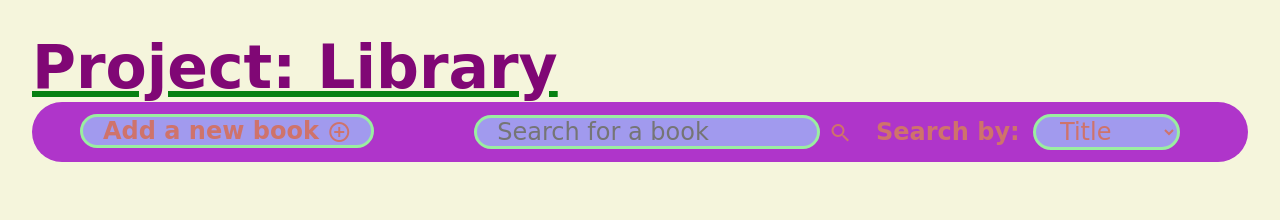
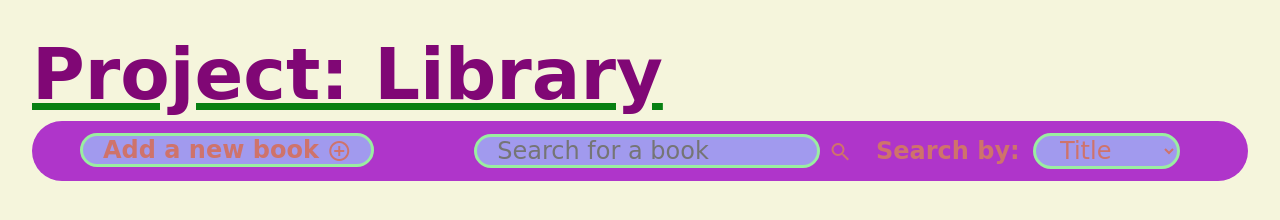
Before and after one commit to ahmetfirat23/project-library, a plain HTML site: page index.html in a window 1280 px wide. Drawn offline with Linux system fonts and the light colour scheme; a web font is replaced by a local one.

Commit message:
Header size increased

```diff
--- a/style.css
+++ b/style.css
@@ -10,6 +10,11 @@ body {
   font-weight: bold;
   color: #800775;
   text-decoration: underline #078012 solid;
+}
+
+header .header{
+  font-size: 72px;
+  margin-bottom: 5px;
 }
 
 nav {
```
